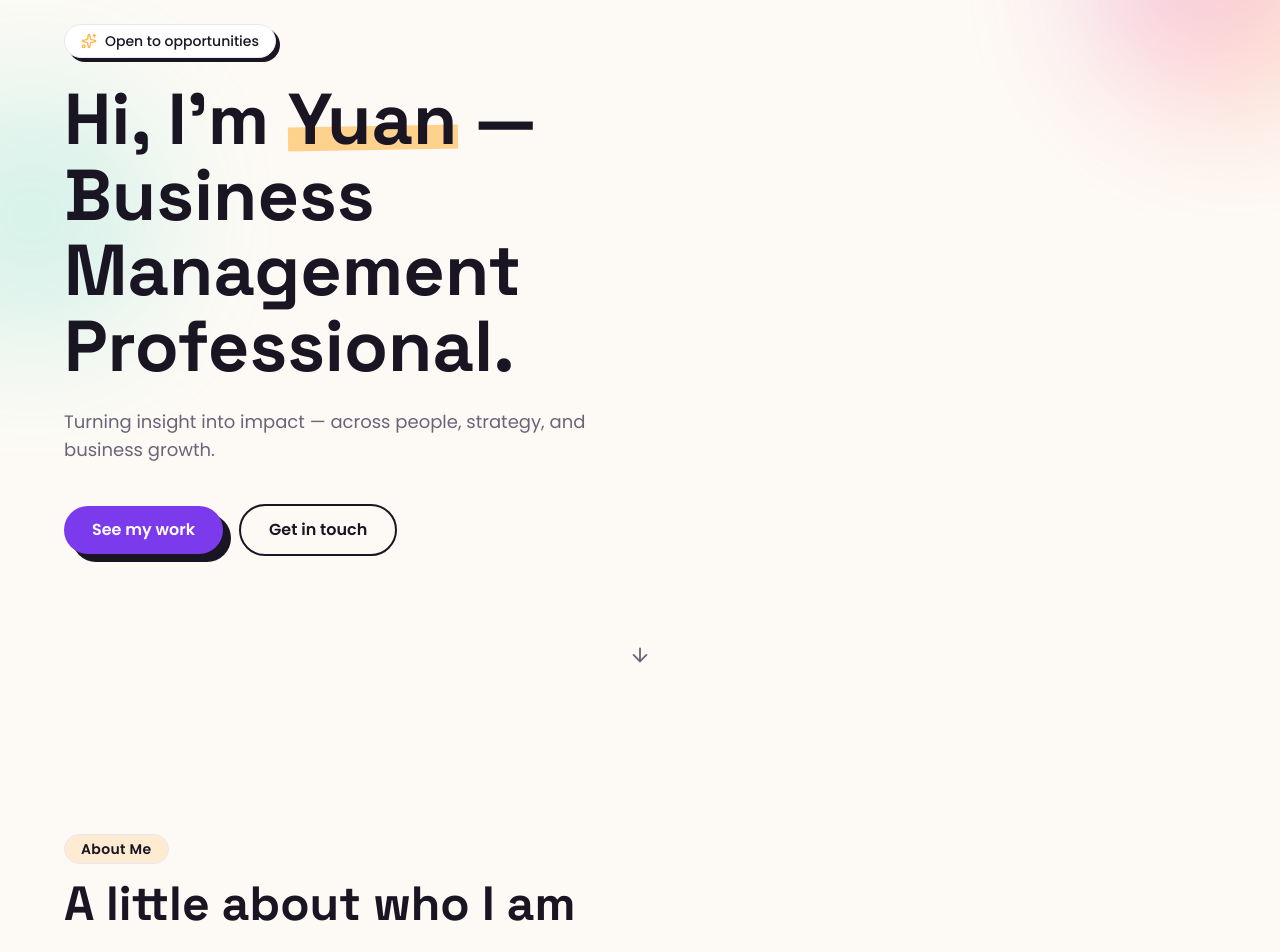
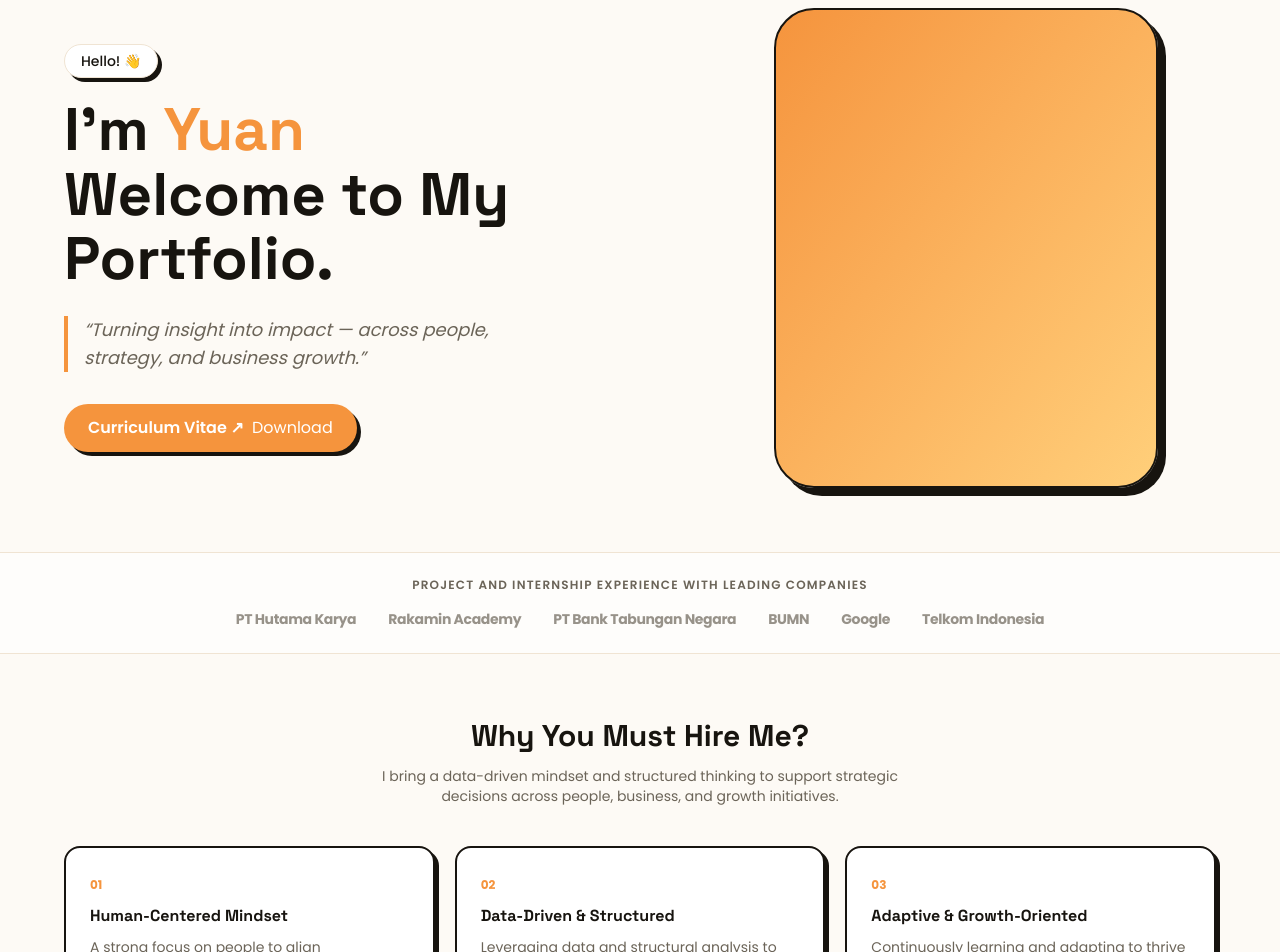
Before and after one commit to yuanmaherta/Yuan-s-Portfolio, a Next.js app: page / in a window 1280 px wide. Shown: the part 140-1092 px from the top of the page. Built offline with nearby package versions, Linux system fonts and the light colour scheme.

Commit message:
Redesign Home: palet oranye-hitam-putih, foto card, trusted companies, why hire me
WIP redesign mengikuti desain portofolio asli — section lain menyusul setelah Home dikonfirmasi.

```diff
--- a/src/app/globals.css
+++ b/src/app/globals.css
@@ -2,24 +2,27 @@
 
 :root {
   --background: #fdfaf5;
-  --foreground: #1a1523;
+  --foreground: #17140f;
 
   --color-canvas: #fdfaf5;
-  --color-ink: #1a1523;
+  --color-ink: #17140f;
 
-  --color-primary: #7c3aed;
-  --color-primary-soft: #a78bfa;
-  --color-accent-1: #fb5f96;
-  --color-accent-2: #ffb648;
-  --color-accent-3: #35d0ba;
+  --color-primary: #f5943d;
+  --color-primary-soft: #ffb768;
+  --color-accent-1: #f5943d;
+  --color-accent-2: #ffcf7a;
+  --color-accent-3: #34c9a8;
   --color-accent-4: #4f9dff;
 
   --color-card: #ffffff;
-  --color-card-border: #ece5f7;
-  --color-muted: #6b6478;
+  --color-card-border: #f0e4d3;
+  --color-muted: #6b6458;
 
-  --shadow-playful: 8px 8px 0px 0px rgba(26, 21, 35, 1);
-  --shadow-playful-sm: 4px 4px 0px 0px rgba(26, 21, 35, 1);
+  --color-dark: #17140f;
+  --color-dark-card: #211c15;
+
+  --shadow-playful: 8px 8px 0px 0px rgba(23, 20, 15, 1);
+  --shadow-playful-sm: 4px 4px 0px 0px rgba(23, 20, 15, 1);
 }
 
 @theme inline {
@@ -36,19 +39,21 @@
   --color-card: var(--color-card);
   --color-card-border: var(--color-card-border);
   --color-muted: var(--color-muted);
+  --color-dark: var(--color-dark);
+  --color-dark-card: var(--color-dark-card);
   --font-sans: var(--font-poppins);
   --font-display: var(--font-space);
 }
 
 @media (prefers-color-scheme: dark) {
   :root {
-    --background: #14101c;
-    --foreground: #f5f1fb;
-    --color-canvas: #14101c;
-    --color-ink: #f5f1fb;
-    --color-card: #1f1a2b;
-    --color-card-border: #322a44;
-    --color-muted: #a99fc0;
+    --background: #14110c;
+    --foreground: #f7f1e6;
+    --color-canvas: #14110c;
+    --color-ink: #f7f1e6;
+    --color-card: #201a12;
+    --color-card-border: #35291a;
+    --color-muted: #b8ab93;
     --shadow-playful: 8px 8px 0px 0px rgba(0, 0, 0, 0.6);
     --shadow-playful-sm: 4px 4px 0px 0px rgba(0, 0, 0, 0.6);
   }
@@ -77,15 +82,42 @@ body {
 }
 
 ::selection {
-  background: var(--color-accent-2);
-  color: var(--color-ink);
+  background: var(--color-primary);
+  color: white;
 }
 
 .blob-gradient {
   background: linear-gradient(
     135deg,
     var(--color-primary) 0%,
-    var(--color-accent-1) 45%,
     var(--color-accent-2) 100%
   );
 }
+
+/* Dark diagonal-textured section, matches the "BNSP certification" /
+   "professional experience" bands in the original design */
+.diagonal-dark {
+  position: relative;
+  background: var(--color-dark);
+  color: #f5f1e8;
+  overflow: hidden;
+}
+
+.diagonal-dark::before {
+  content: "";
+  position: absolute;
+  inset: 0;
+  background: repeating-linear-gradient(
+    115deg,
+    rgba(245, 148, 61, 0.12) 0px,
+    rgba(245, 148, 61, 0.12) 2px,
+    transparent 2px,
+    transparent 60px
+  );
+  pointer-events: none;
+}
+
+.diagonal-dark > * {
+  position: relative;
+  z-index: 1;
+}
--- a/src/components/sections/hero.tsx
+++ b/src/components/sections/hero.tsx
@@ -1,90 +1,127 @@
 "use client";
 
 import { motion } from "framer-motion";
-import { ArrowDown, Sparkles } from "lucide-react";
-import { profile } from "@/lib/data";
+import { profile, trustedCompanies, whyHireMe } from "@/lib/data";
 
 export function Hero() {
   return (
-    <section
-      id="top"
-      className="relative overflow-hidden px-6 pt-16 pb-24 sm:pt-24"
-    >
-      {/* decorative blobs */}
-      <div
-        aria-hidden
-        className="pointer-events-none absolute -top-24 -right-24 h-72 w-72 rounded-full blob-gradient opacity-30 blur-3xl"
-      />
-      <div
-        aria-hidden
-        className="pointer-events-none absolute top-40 -left-24 h-64 w-64 rounded-full bg-accent-3 opacity-20 blur-3xl"
-      />
-
-      <div className="relative mx-auto max-w-6xl">
+    <section id="top" className="relative overflow-hidden">
+      <div className="px-6 pt-14 pb-16 sm:pt-20">
+        <div className="mx-auto grid max-w-6xl items-center gap-10 lg:grid-cols-[1.1fr_0.9fr]">
+          <div>
             <motion.div
-          initial={{ opacity: 0, y: 16 }}
+              initial={{ opacity: 0, y: -10 }}
               animate={{ opacity: 1, y: 0 }}
               transition={{ duration: 0.5 }}
               className="inline-flex items-center gap-2 rounded-full border border-card-border bg-card px-4 py-1.5 text-sm font-medium shadow-playful-sm"
             >
-          <Sparkles size={16} className="text-accent-2" />
-          Open to opportunities
+              Hello! 👋
             </motion.div>
 
             <motion.h1
               initial={{ opacity: 0, y: 24 }}
               animate={{ opacity: 1, y: 0 }}
               transition={{ duration: 0.6, delay: 0.1 }}
-          className="font-display mt-6 max-w-3xl text-4xl font-extrabold leading-[1.05] sm:text-6xl md:text-7xl"
+              className="font-display mt-5 max-w-xl text-4xl font-extrabold leading-[1.08] sm:text-5xl md:text-6xl"
             >
-          Hi, I&apos;m{" "}
-          <span className="relative inline-block whitespace-nowrap">
-            <span className="relative z-10">{profile.name.split(" ")[0]}</span>
-            <span
-              aria-hidden
-              className="absolute inset-x-0 bottom-2 -z-0 h-4 -rotate-1 bg-accent-2/60 sm:h-6"
-            />
-          </span>{" "}
-          — {profile.role}.
+              I&apos;m <span className="text-primary">{profile.name.split(" ")[0]}</span>
+              <br />
+              Welcome to My Portfolio.
             </motion.h1>
 
             <motion.p
-          initial={{ opacity: 0, y: 24 }}
+              initial={{ opacity: 0, y: 20 }}
               animate={{ opacity: 1, y: 0 }}
-          transition={{ duration: 0.6, delay: 0.2 }}
-          className="mt-6 max-w-xl text-lg text-muted"
+              transition={{ duration: 0.5, delay: 0.2 }}
+              className="mt-6 max-w-md border-l-4 border-primary pl-4 text-lg italic text-muted"
             >
-          {profile.tagline}
+              &ldquo;{profile.tagline}&rdquo;
             </motion.p>
 
             <motion.div
-          initial={{ opacity: 0, y: 24 }}
+              initial={{ opacity: 0, y: 20 }}
               animate={{ opacity: 1, y: 0 }}
-          transition={{ duration: 0.6, delay: 0.3 }}
-          className="mt-10 flex flex-wrap items-center gap-4"
+              transition={{ duration: 0.5, delay: 0.3 }}
+              className="mt-8"
             >
               <a
-            href="#projects"
-            className="rounded-full bg-primary px-7 py-3 font-semibold text-white shadow-playful transition-transform hover:-translate-y-1"
+                href={profile.resumeUrl}
+                className="inline-flex items-center gap-2 rounded-full bg-primary px-6 py-3 font-semibold text-white shadow-playful-sm transition-transform hover:-translate-y-1"
               >
-            See my work
-          </a>
-          <a
-            href="#contact"
-            className="rounded-full border-2 border-ink px-7 py-3 font-semibold text-ink transition-transform hover:-translate-y-1"
-          >
-            Get in touch
+                Curriculum Vitae ↗ <span className="font-normal">Download</span>
               </a>
             </motion.div>
           </div>
 
           <motion.div
-        animate={{ y: [0, 8, 0] }}
-        transition={{ duration: 2, repeat: Infinity, ease: "easeInOut" }}
-        className="mt-20 flex justify-center text-muted"
+            initial={{ opacity: 0, scale: 0.9 }}
+            animate={{ opacity: 1, scale: 1 }}
+            transition={{ duration: 0.6, delay: 0.15 }}
+            className="relative mx-auto aspect-[4/5] w-full max-w-sm rounded-[2.5rem] border-2 border-ink bg-gradient-to-br from-primary to-accent-2 shadow-playful"
+          />
+        </div>
+      </div>
+
+      {/* Trusted companies strip */}
+      <div className="border-y border-card-border bg-card/60 py-6">
+        <p className="text-center text-xs font-semibold uppercase tracking-widest text-muted">
+          Project and internship experience with leading companies
+        </p>
+        <div className="mx-auto mt-4 flex max-w-5xl flex-wrap items-center justify-center gap-x-8 gap-y-3 px-6">
+          {trustedCompanies.map((company) => (
+            <span
+              key={company}
+              className="text-sm font-bold tracking-tight text-muted/70"
             >
-        <ArrowDown size={22} />
+              {company}
+            </span>
+          ))}
+        </div>
+      </div>
+
+      {/* Why hire me */}
+      <div className="px-6 py-16">
+        <div className="mx-auto max-w-6xl">
+          <motion.div
+            initial={{ opacity: 0, y: 16 }}
+            whileInView={{ opacity: 1, y: 0 }}
+            viewport={{ once: true, amount: 0.5 }}
+            transition={{ duration: 0.5 }}
+            className="text-center"
+          >
+            <h2 className="font-display text-2xl font-extrabold sm:text-3xl">
+              Why You Must Hire Me?
+            </h2>
+            <p className="mx-auto mt-3 max-w-xl text-sm text-muted">
+              I bring a data-driven mindset and structured thinking to support
+              strategic decisions across people, business, and growth
+              initiatives.
+            </p>
           </motion.div>
+
+          <div className="mt-10 grid gap-5 sm:grid-cols-3">
+            {whyHireMe.map((item, i) => (
+              <motion.div
+                key={item.title}
+                initial={{ opacity: 0, y: 24 }}
+                whileInView={{ opacity: 1, y: 0 }}
+                viewport={{ once: true, amount: 0.4 }}
+                transition={{ duration: 0.45, delay: i * 0.1 }}
+                whileHover={{ y: -4 }}
+                className="rounded-2xl border-2 border-ink bg-card p-6 shadow-playful-sm"
+              >
+                <span className="text-xs font-bold text-primary">
+                  0{i + 1}
+                </span>
+                <h3 className="font-display mt-2 font-bold">{item.title}</h3>
+                <p className="mt-2 text-sm leading-relaxed text-muted">
+                  {item.description}
+                </p>
+              </motion.div>
+            ))}
+          </div>
+        </div>
+      </div>
     </section>
   );
 }
--- a/src/lib/data.ts
+++ b/src/lib/data.ts
@@ -17,6 +17,30 @@ export const profile = {
     { label: "X", href: "https://x.com/yuan_mhrtaa" },
   ],
 };
+
+export const trustedCompanies = [
+  "PT Hutama Karya",
+  "Rakamin Academy",
+  "PT Bank Tabungan Negara",
+  "BUMN",
+  "Google",
+  "Telkom Indonesia",
+];
+
+export const whyHireMe = [
+  {
+    title: "Human-Centered Mindset",
+    description: "A strong focus on people to align organizational goals with employee well-being.",
+  },
+  {
+    title: "Data-Driven & Structured",
+    description: "Leveraging data and structural analysis to support effective business decisions.",
+  },
+  {
+    title: "Adaptive & Growth-Oriented",
+    description: "Continuously learning and adapting to thrive in dynamic work environments.",
+  },
+];
 
 export const focusAreas = [
   {
```
Lines whose indentation alone changed are shown as unchanged.
